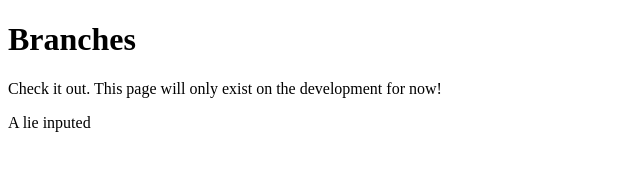
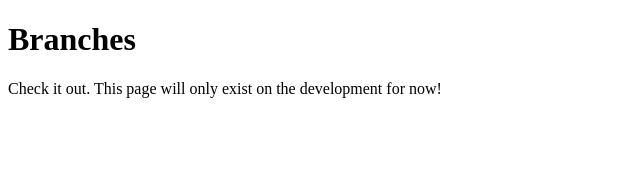
Before and after one commit to Vivian-Nguyen-2021/mdia-4590, a plain HTML site: page about.html in a window 1280 px wide. Shown: the full height of the page, 0-640 px from the left. Drawn offline with Linux system fonts and the light colour scheme.

Commit message:
Revert "a bed of lies"
This reverts commit 621ee67a1202a2e0b87fd449cb1377008d566b32.

```diff
--- a/about.html
+++ b/about.html
@@ -6,7 +6,6 @@
 <body>
 	<h1>Branches</h1>
 	<p>Check it out. This page will only exist on the development for now!</p>
-	<p>A lie inputed</p>
 
 </body>
 </html>
```
